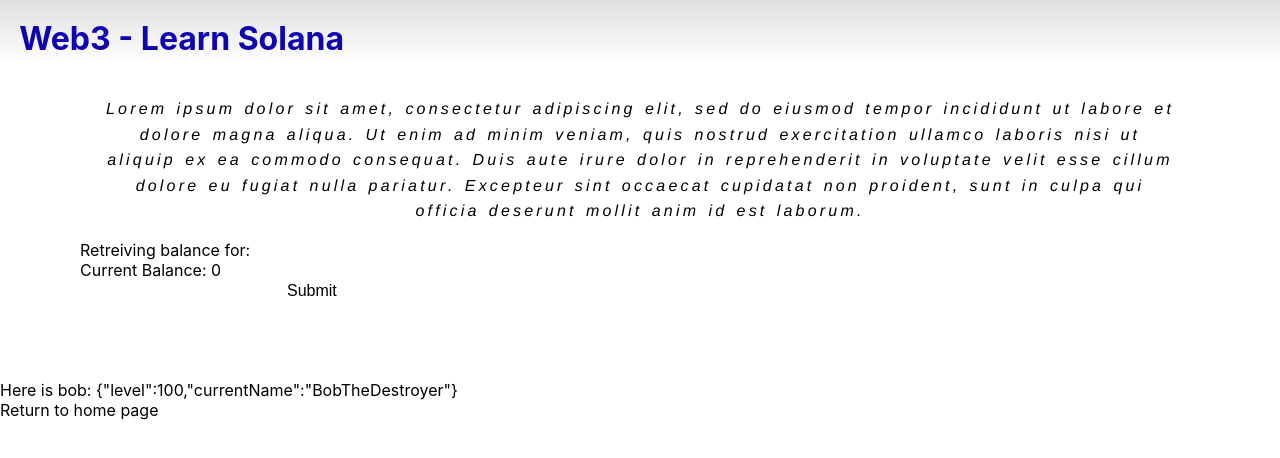
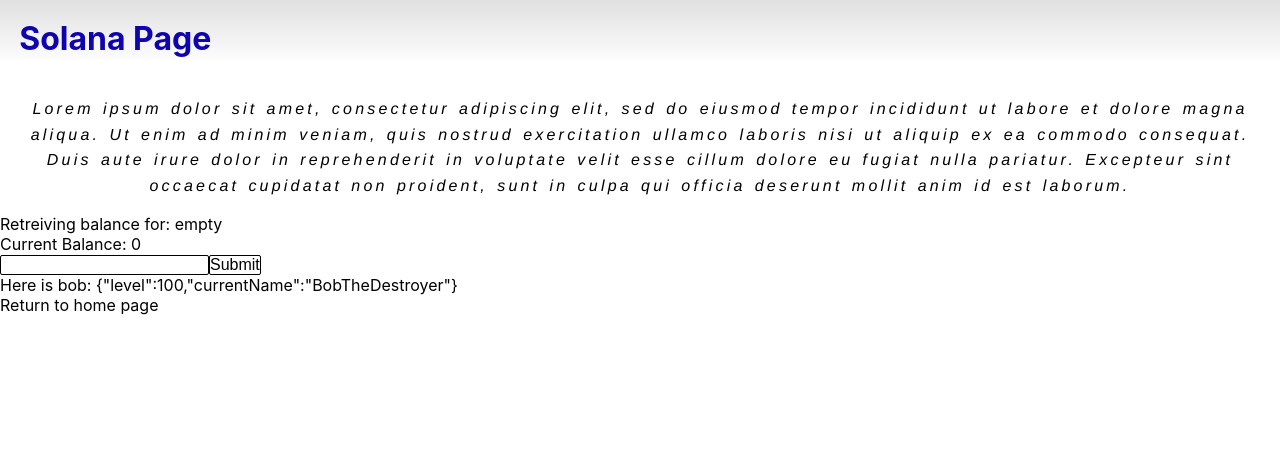
Before and after one commit to bradlet/thompson_learn_solana_fe, a Next.js app: page /web3/solana in a window 1280 px wide. Shown: the top 458 px of the page. Built offline with nearby package versions, Linux system fonts and the light colour scheme.

Commit message:
Make a top bar componenet

```diff
--- /dev/null
+++ b/components/TopBar.tsx
@@ -0,0 +1,14 @@
+
+type TopBarProps = {
+    pageTitle: String
+}
+
+const TopBar = ({ pageTitle }: TopBarProps) => {
+    return (
+      <header className="top-bar">
+        <h1 className="page-title">{pageTitle}</h1>
+      </header>
+    )
+}
+
+export default TopBar;
--- a/pages/index.tsx
+++ b/pages/index.tsx
@@ -2,6 +2,7 @@
 import Head from 'next/head'
 import Image from 'next/image'
 import Link from 'next/link'
+import TopBar from '../components/TopBar'
 import styles from '../styles/Home.module.css'
 
 const Home: NextPage = () => {
@@ -13,6 +14,7 @@
         <link rel="icon" href="/favicon.ico" />
       </Head>
 
+      <TopBar pageTitle="Main page" />
       <main>
         <p>
           Get started by visiting the <Link href="/web3/solana"><a>Solana page</a></Link>
--- a/pages/web3/solana.tsx
+++ b/pages/web3/solana.tsx
@@ -2,11 +2,12 @@
 import { NextPage } from "next";
 import Link from "next/link";
 import { FormEvent, useState } from "react";
+import TopBar from "../../components/TopBar";
 import { TEST_STATS } from "../../helpers/fixtures";
-import styles from "../../styles/solana.module.css";
+//import styles from "../../styles/solana.module.css";
 
 const Solana: NextPage = () => {
-  const [address, setAddress] = useState("");
+  const [address, setAddress] = useState("empty");
   const [balance, setBalance] = useState(0);
 
   const handleSubmit = async (event: FormEvent<HTMLFormElement>) => {
@@ -28,10 +29,8 @@
   };
 
   return (
-    <div className="no-padding">
-      <header className="top-bar">
-        <h1 className="page-title">Web3 - Learn Solana</h1>
-      </header>
+    <div>
+      <TopBar pageTitle="Solana Page" />
       <main>
         <div>
           <p className="focus-banner">
@@ -44,16 +43,18 @@
             culpa qui officia deserunt mollit anim id est laborum.
           </p>
         </div>
+        <div>
           <p>Retreiving balance for: {address}</p>
           <p>Current Balance: {balance}</p>
           <form onSubmit={(e) => handleSubmit(e)}>
             <input type="text" id="inputAddress" />
             <input type="submit" />
           </form>
-      </main>
           <div>
             <p>Here is bob: {JSON.stringify(TEST_STATS)}</p>
           </div>
+        </div>
+      </main>
       <Link href="/">
         <a>Return to home page</a>
       </Link>
--- a/styles/globals.css
+++ b/styles/globals.css
@@ -11,6 +11,11 @@
   text-decoration: none;
 }
 
+input {
+  border: 1px solid #000000;
+  border-radius: 2px;
+}
+
 * {
   margin: 0;
   padding: 0;
@@ -22,7 +27,6 @@
   box-sizing: border-box;
 }
 
-/* Custom */
 .page-title {
   font-size: 200%;
   color: #0e02b1;
@@ -37,7 +41,7 @@
 }
 
 main {
-  padding: 10vh;
+  padding-top: 10vh;
 }
 
 .focus-banner {
```
Lines whose indentation alone changed are shown as unchanged.
